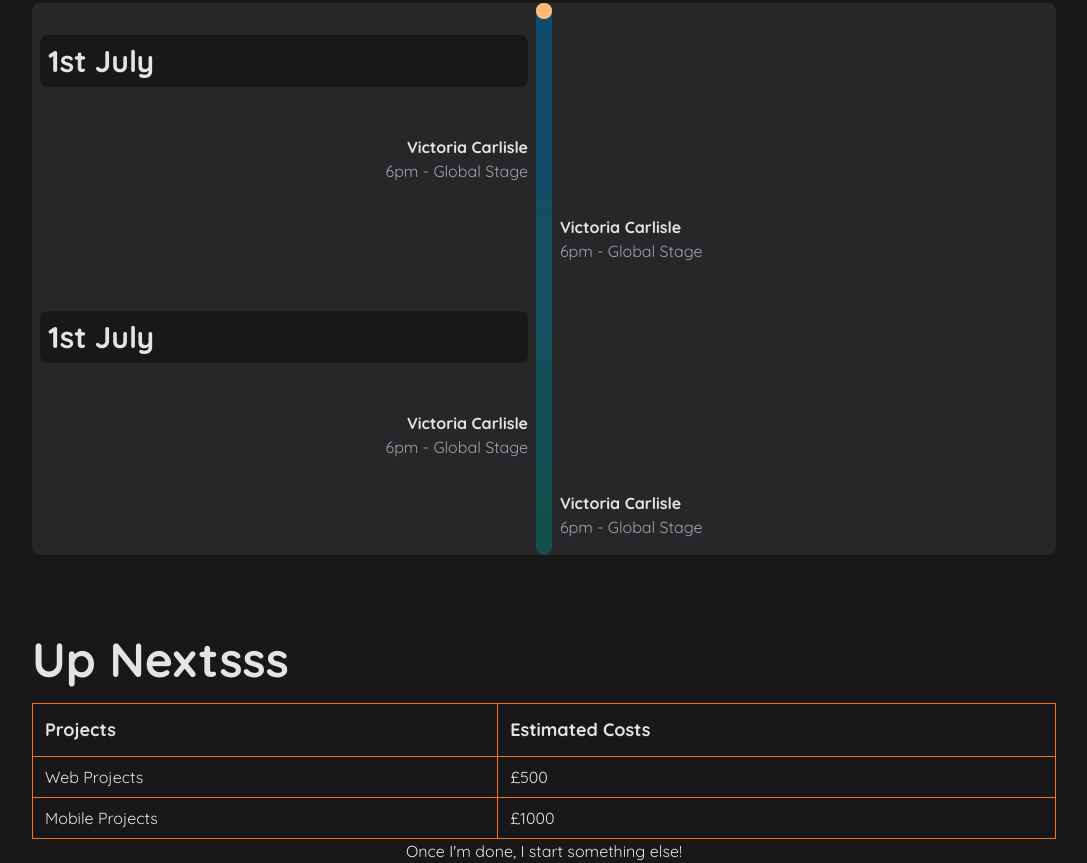
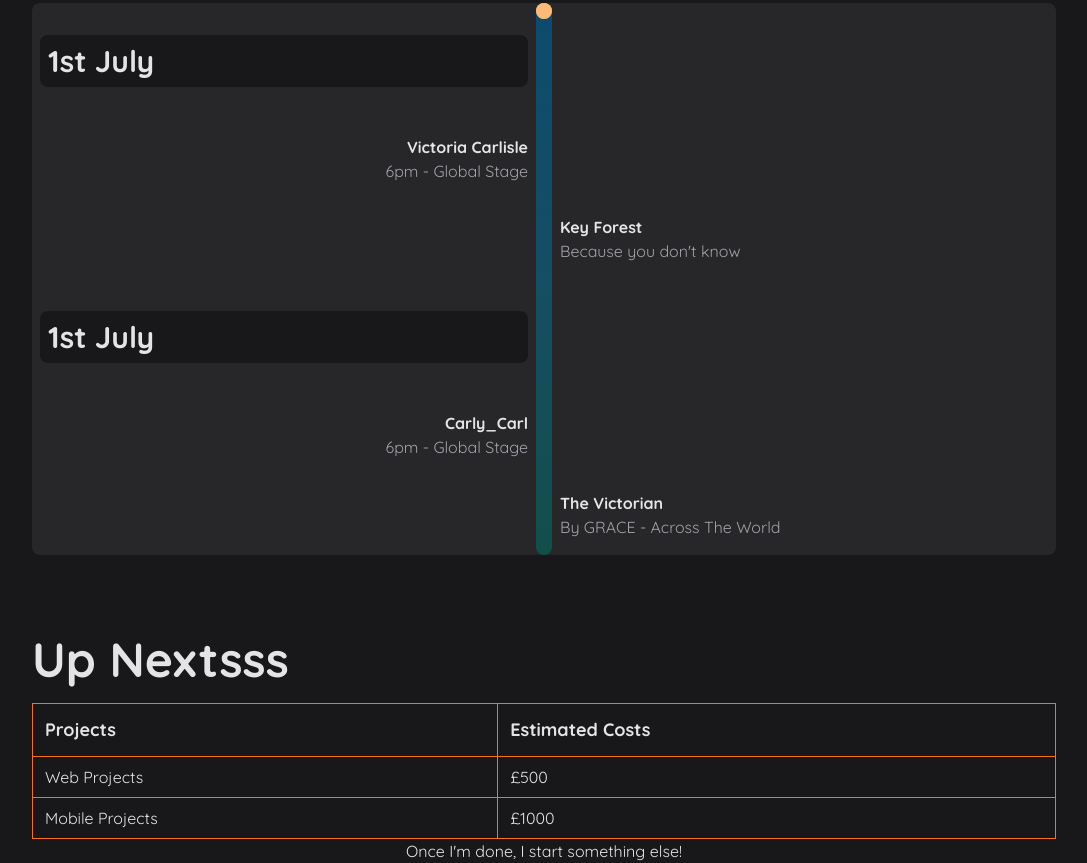
Before and after one commit to code-cra7t/vic-wind, a website: page index.html in a window 1280 px wide. Shown: the part 1436-2299 px from the top of the page, without its empty margins (96-1183 px from the left). Drawn offline with Linux system fonts and the light colour scheme.

Commit message:
Update index.html

```diff
--- a/index.html
+++ b/index.html
@@ -216,22 +216,22 @@
               <div></div>
               <div></div>
               <div>
-                <div class="font-bold">Victoria Carlisle</div>
-                <div class="text-zinc-400">6pm - Global Stage</div>
+                <div class="font-bold">Key Forest</div>
+                <div class="text-zinc-400">Because you don't know</div>
               </div>
               <div>
                 <h4 class="my-4 rounded-lg bg-zinc-900 p-2">1st July</h4>
               </div>
               <div></div>
               <div class="text-right">
-                <div class="font-bold">Victoria Carlisle</div>
+                <div class="font-bold">Carly_Carl</div>
                 <div class="text-zinc-400">6pm - Global Stage</div>
               </div>
               <div></div>
               <div></div>
               <div>
-                <div class="font-bold">Victoria Carlisle</div>
-                <div class="text-zinc-400">6pm - Global Stage</div>
+                <div class="font-bold">The Victorian</div>
+                <div class="text-zinc-400">By GRACE - Across The World</div>
               </div>
             </div>
           </div>
```
